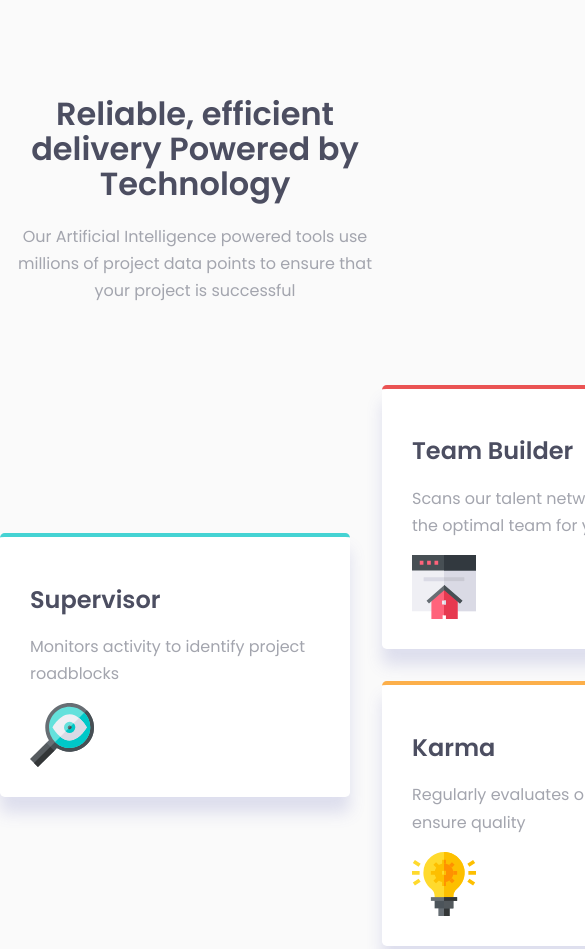
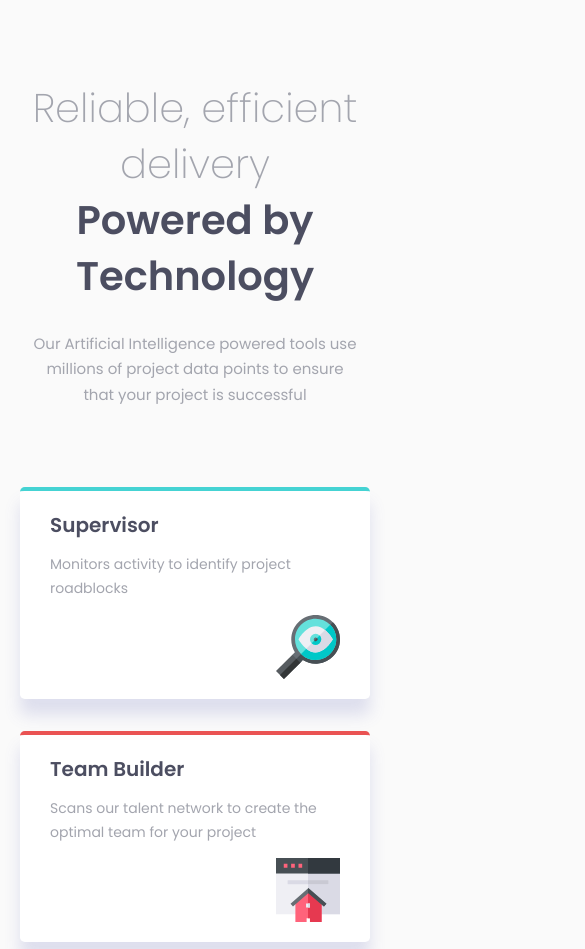
Before and after one commit to victorpprado/powell, a plain HTML site: page index.html in a window 390 px wide. Shown: the top 949 px of the page, 585 px wide, since content can reach past the window. Drawn offline with Linux system fonts and the light colour scheme.

Commit message:
Made the final design tweaks and made it display correctly on small screens

```diff
--- a/index.html
+++ b/index.html
@@ -30,28 +30,28 @@
       <div class="layout-grid">
         <div class="column">
           <div class="card border-cyan">
-            <h2>Supervisor</h2>
+            <h2 class="card-title">Supervisor</h2>
             <p>Monitors activity to identify project roadblocks</p>
-            <img src="./images/icon-supervisor.svg" alt="">
+            <img class="card-img" src="./images/icon-supervisor.svg" alt="">
           </div>
         </div>
         <div class="column">
           <div class="card border-red">
-            <h2>Team Builder</h2>
+            <h2 class="card-title">Team Builder</h2>
             <p>Scans our talent network to create the optimal team for your project</p>
-            <img src="./images/icon-team-builder.svg" alt="">
+            <img class="card-img" src="./images/icon-team-builder.svg" alt="">
           </div>
           <div class="card border-orange">
-            <h2>Karma</h2>
+            <h2 class="card-title">Karma</h2>
             <p>Regularly evaluates our talent to ensure quality</p>
-            <img src="./images/icon-karma.svg" alt="">
+            <img class="card-img" src="./images/icon-karma.svg" alt="">
           </div>
         </div>
         <div class="column">
           <div class="card border-blue">
-            <h2>Calculator</h2>
+            <h2 class="card-title">Calculator</h2>
             <p>Uses data from past projects to provide better delivery estimates</p>
-            <img src="./images/icon-calculator.svg" alt="">
+            <img class="card-img" src="./images/icon-calculator.svg" alt="">
           </div>
         </div>
 
--- a/style.css
+++ b/style.css
@@ -33,6 +33,7 @@
     --fw-normal: 400;
     --fw-bold: 600;
 
+    --fs-300: 0.875rem;
     --fs-400: 0.9375rem;
     --fs-500: 1.25rem;
     --fs-600: 1.625rem;
@@ -77,13 +78,26 @@
   }
 
   h1, h2, h3 {
-    line-height: 1.1;
-    color: var(--clr-neutral-900)
+    line-height: 1.4;
+    color: var(--clr-neutral-900);
+  }
+
+  h1 {
+    font-size: var(--fs-900);
+    color: var(--clr-neutral-400);
+    font-weight: var(--fw-light);
+
+  }
+
+  header span {
+    color: var(--clr-neutral-900);
+    font-weight: var(--fw-bold);
   }
 
   .wrapper {
     max-width: 1095px;
     margin-inline: auto;
+    padding-inline: 2rem;
   }
 
   .wrapper--narrow {
@@ -93,11 +107,15 @@
 
   header {
     text-align: center;
-    margin-block-start: 6em;
+    margin-block-start: 5em;
     margin-block-end: 5em;
     /*border: 2px solid red;*/
+  }
 
-}
+  header p {
+    font-size: var(--fs-400);
+
+  }
 
   .header--span {
     /*border: 2px solid blue;*/
@@ -109,7 +127,13 @@
   display: flex;
   gap: var(--gap);
 
+}
 
+@media (max-width: 800px) {
+  .layout-grid{
+    flex-direction: column;
+    align-items: center;
+  }
 }
 
 .layout-grid > * {                           /*> * == todos os filhos diretos*/
@@ -124,13 +148,24 @@
 }
 
 .card {
-  padding: 30px;
+  padding: 20px 30px;
   width: 350px;
   --br: 0.3rem;
   background-color: #ffffff;
   border-top: var(--br) solid;
   border-radius: var(--br);
   box-shadow: 0 1rem 1rem rgba(93, 99, 180, 0.178);
+}
+.card-title {
+  font-size: var(--fs-500);
+  margin: 0;
+}
+.card > p {
+  font-size: var(--fs-300);
+}
+
+.card-img {
+  margin-left: auto;
 }
 
 .border-cyan {
@@ -145,11 +180,3 @@
 .border-blue {
   border-color: var(--clr-blue);
 }
-
-
-
-
-/*--clr-cyan: hsl(180, 62%, 55%);
---clr-red: hsl(0, 78%, 62%);
---clr-blue: hsl(212, 86%, 64%);
---clr-orange: hsl(34, 97%, 64%);
```
